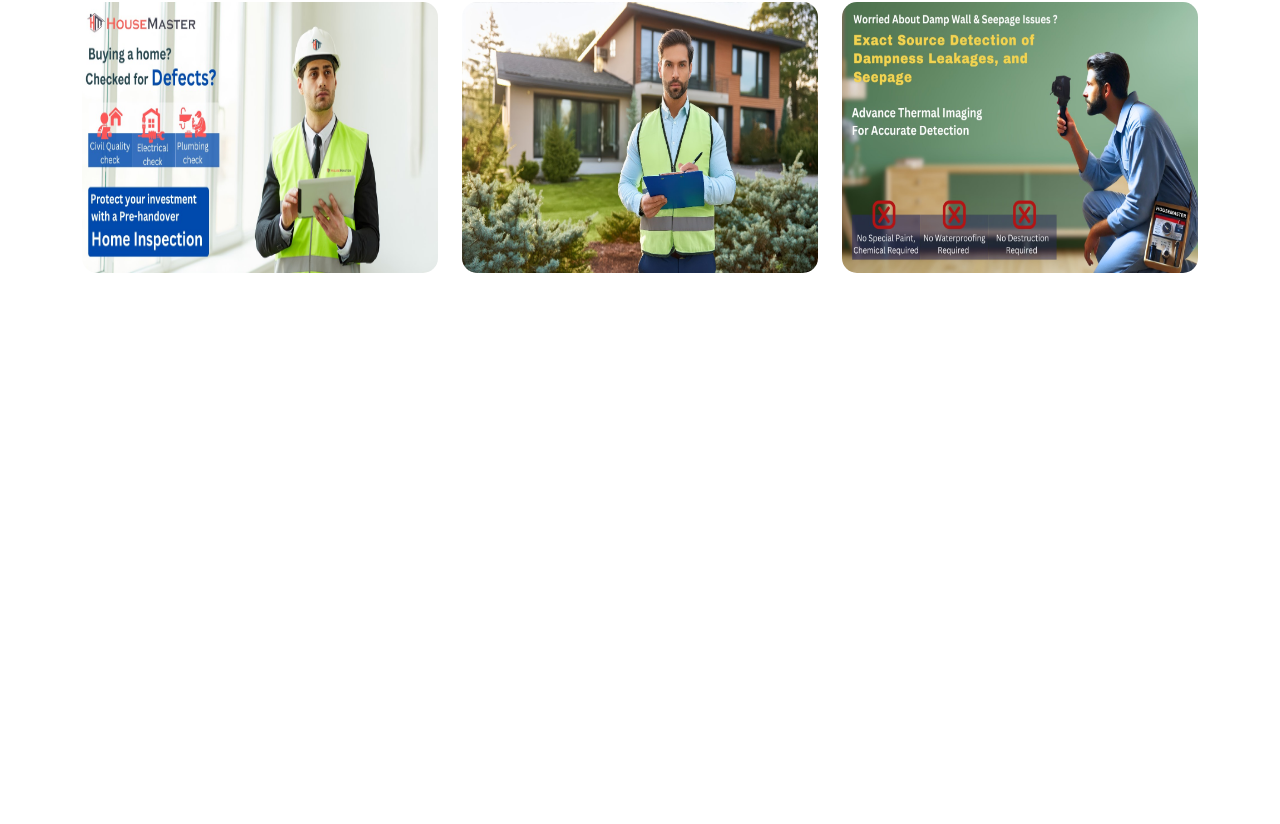
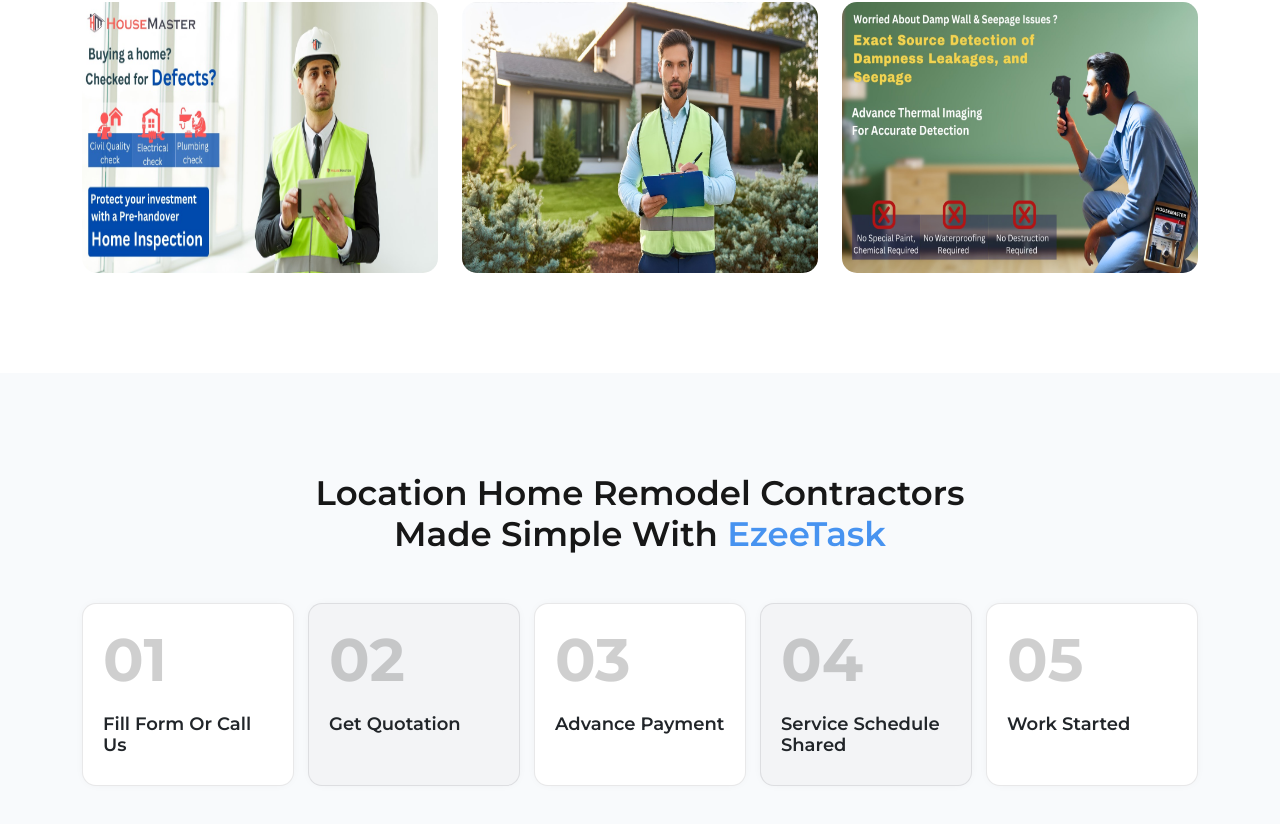
Before and after one commit to shivdev503/EzeeTask, a Next.js app: page / in a window 1280 px wide. Shown: the part 1322-2146 px from the top of the page. Before the commit the page ends 1695 px from the top, so only its background shows below. Built offline with nearby package versions, Linux system fonts and the light colour scheme.

Commit message:
created the how to start section

```diff
--- a/src/app/components/home/Homepage.js
+++ b/src/app/components/home/Homepage.js
@@ -4,6 +4,7 @@
 import Services from "./Services";
 import ServiceOverviewCard from "./ServiceOverviewCard";
 import Counter from "./Counter";
+import HowToStart from "./HowToStart";
 
 const Homepage = () => {
   return (
@@ -12,6 +13,7 @@
       <Services />
       <Counter />
       <ServiceOverviewCard />
+      <HowToStart />
     </>
   );
 };
--- /dev/null
+++ b/src/app/components/home/HowToStart.js
@@ -0,0 +1,74 @@
+import React from "react";
+import Image from "next/image";
+
+const HowToStart = () => {
+  return (
+    <section className="how_to_start">
+      <div className="container">
+        <h2 className="heading text-center">
+          Location Home Remodel Contractors <br />
+          Made Simple With <span>EzeeTask</span>
+        </h2>
+        <div className="steps mt-5">
+          <div className="step">
+            <h3>01</h3>
+            {/* <div className="icon">
+              <Image
+                src={"/icons/fill-form.png"}
+                alt="fill form"
+                layout="fill"
+              />
+            </div> */}
+            <h4>Fill Form Or Call Us</h4>
+          </div>
+          <div className="step">
+            <h3>02</h3>
+            {/* <div className="icon">
+              <Image
+                src={"/icons/fill-form.png"}
+                alt="fill form"
+                layout="fill"
+              />
+            </div> */}
+            <h4>Get Quotation</h4>
+          </div>
+          <div className="step">
+            <h3>03</h3>
+            {/* <div className="icon">
+              <Image
+                src={"/icons/fill-form.png"}
+                alt="fill form"
+                layout="fill"
+              />
+            </div> */}
+            <h4>Advance Payment</h4>
+          </div>
+          <div className="step">
+            <h3>04</h3>
+            {/* <div className="icon">
+              <Image
+                src={"/icons/fill-form.png"}
+                alt="fill form"
+                layout="fill"
+              />
+            </div> */}
+            <h4>Service Schedule Shared</h4>
+          </div>
+          <div className="step">
+            <h3>05</h3>
+            {/* <div className="icon">
+              <Image
+                src={"/icons/fill-form.png"}
+                alt="fill form"
+                layout="fill"
+              />
+            </div> */}
+            <h4>Work Started</h4>
+          </div>
+        </div>
+      </div>
+    </section>
+  );
+};
+
+export default HowToStart;
--- a/src/styles/globals.scss
+++ b/src/styles/globals.scss
@@ -60,3 +60,12 @@
     border: 2px solid $secondary-color;
   }
 }
+
+.heading {
+  font-size: 34px;
+  font-weight: 600;
+  color: $heading-color;
+  span {
+    color: $primary-color;
+  }
+}
--- a/src/styles/homepage.scss
+++ b/src/styles/homepage.scss
@@ -150,3 +150,44 @@
     }
   }
 }
+
+.how_to_start {
+  padding: 100px 0;
+  background-color: $background-color;
+  .steps {
+    display: flex;
+    align-items: center;
+    justify-content: space-between;
+    .step {
+      width: 19%;
+      padding: 20px;
+      border: 1px solid rgba(33, 37, 41, 0.1);
+      border-radius: 14px;
+      box-shadow: 0 0 12px -5px rgba(0, 0, 0, 0.1);
+      min-height: 183px;
+      h3 {
+        font-size: 60px;
+        font-weight: 700;
+        color: $heading-color;
+        opacity: 0.2;
+      }
+      h4 {
+        font-size: 18px;
+        font-weight: 600;
+        margin-top: 18px;
+      }
+      .icon {
+        position: relative;
+        width: 80%;
+        height: 200px;
+        margin: auto;
+      }
+    }
+    .step:nth-child(even) {
+      background-color: #f3f4f6;
+    }
+    .step:nth-child(odd) {
+      background-color: #fff;
+    }
+  }
+}
```
Also changed, not shown: src/app/components/footer/Footer.js (added, +11 -0 lines), public/icons/fill-form.png (added).
